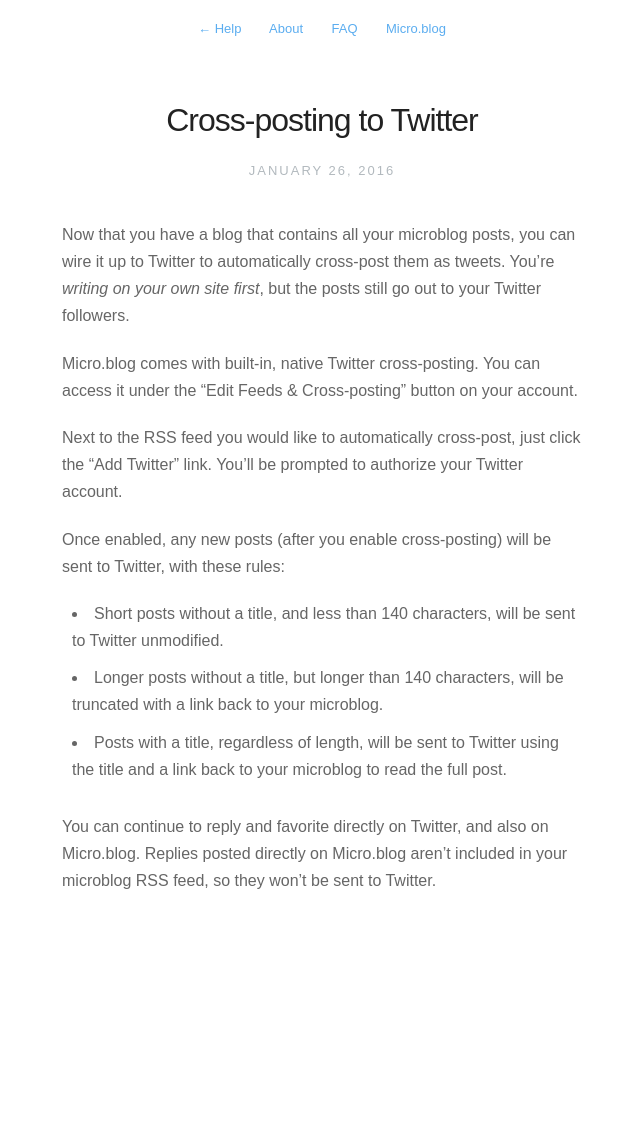
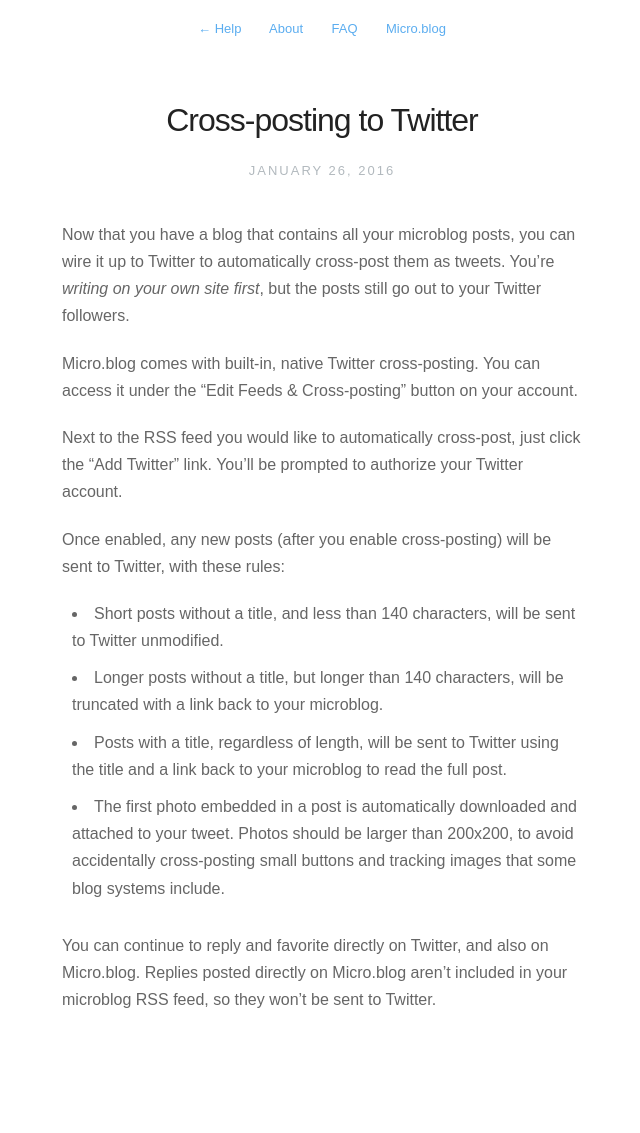
Before and after one commit to microdotblog/help.micro.blog, a Jekyll site: the page built from _posts/2016-01-26-cross-posting-twitter.markdown, in a window 1280 px wide. Shown: the whole page, without its empty margins (318-958 px from the left). Built offline with Jekyll 4.4.1, drawn with Linux system fonts in a browser that asks for light colours; nearby versions of some CDN libraries; before the commit the page ends 1015 px from its top, so only the background shows below that.

Commit message:
Added help section about photo tweeting.

```diff
--- a/_posts/2016-01-26-cross-posting-twitter.markdown
+++ b/_posts/2016-01-26-cross-posting-twitter.markdown
@@ -15,5 +15,6 @@
 * Short posts without a title, and less than 140 characters, will be sent to Twitter unmodified.
 * Longer posts without a title, but longer than 140 characters, will be truncated with a link back to your microblog.
 * Posts with a title, regardless of length, will be sent to Twitter using the title and a link back to your microblog to read the full post.
+* The first photo embedded in a post is automatically downloaded and attached to your tweet. Photos should be larger than 200x200, to avoid accidentally cross-posting small buttons and tracking images that some blog systems include.
 
 You can continue to reply and favorite directly on Twitter, and also on Micro.blog. Replies posted directly on Micro.blog aren't included in your microblog RSS feed, so they won't be sent to Twitter.
```
